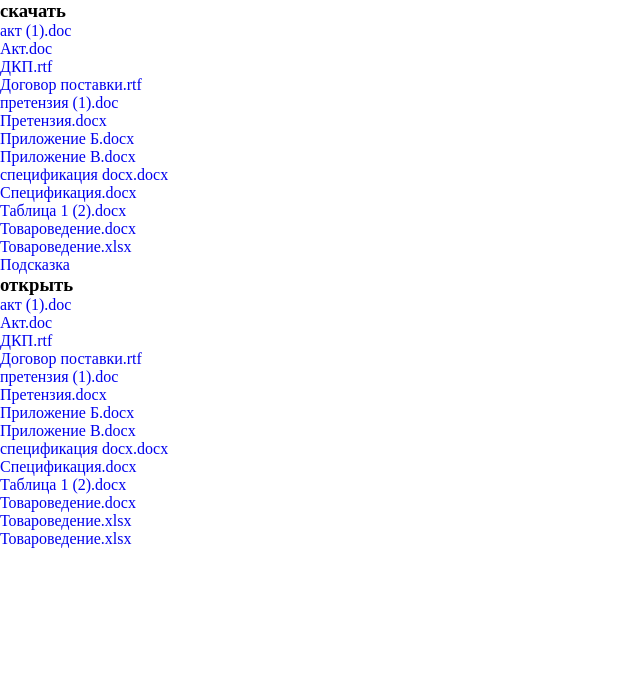
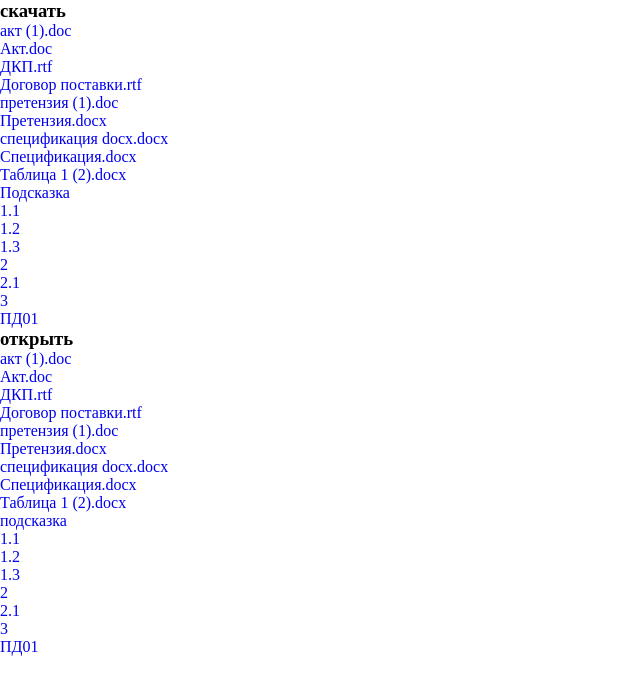
Before and after one commit to Xlebushek001/shablon, a plain HTML site: page index.html in a window 1280 px wide. Shown: the whole page, without its empty margins (0-640 px from the left). Drawn offline with Linux system fonts and the light colour scheme.

Commit message:
Update index.html

```diff
--- a/index.html
+++ b/index.html
@@ -15,14 +15,17 @@
         <li><a href="file/Договор поставки.rtf" download target="_blank">Договор поставки.rtf</a></li>
         <li><a href="file/претензия (1).doc" download target="_blank">претензия (1).doc</a></li>
         <li><a href="file/Претензия.docx" download target="_blank">Претензия.docx</a></li>
-        <li><a href="file/Приложение Б.docx" download target="_blank">Приложение Б.docx</a></li>
-        <li><a href="file/Приложение В.docx" download target="_blank">Приложение В.docx</a></li>
         <li><a href="file/спецификация docx.docx" download target="_blank">спецификация docx.docx</a></li>
         <li><a href="file/Спецификация.docx" download target="_blank">Спецификация.docx</a></li>
         <li><a href="file/Таблица 1 (2).docx" download target="_blank">Таблица 1 (2).docx</a></li>
-        <li><a href="file/Товароведение.docx" download target="_blank">Товароведение.docx</a></li>
-        <li><a href="file/Товароведение.xlsx" download target="_blank">Товароведение.xlsx</a></li>
         <li><a href="file/Подсказка.docx" download target="_blank">Подсказка</a></li>
+        <li><a href="file/1.1.docx" target="_blank">1.1</a></li>
+        <li><a href="file/1.2.docx" target="_blank">1.2</a></li>
+        <li><a href="file/1.3.doc" target="_blank">1.3</a></li>
+        <li><a href="file/2.docx" target="_blank">2</a></li>
+        <li><a href="file/2.1.docx" target="_blank">2.1</a></li>
+        <li><a href="file/3.docx" target="_blank">3</a></li>
+        <li><a href="file/ПД01.docx" target="_blank">ПД01</a></li>
     </ul>
     <h3>открыть</h3>
     <ul>
@@ -32,14 +35,17 @@
         <li><a href="file/Договор поставки.pdf" target="_blank">Договор поставки.rtf</a></li>
         <li><a href="file/претензия (1).pdf" target="_blank">претензия (1).doc</a></li>
         <li><a href="file/Претензия.pdf" target="_blank">Претензия.docx</a></li>
-        <li><a href="file/Приложение Б.pdf" target="_blank">Приложение Б.docx</a></li>
-        <li><a href="file/Приложение В.pdf" target="_blank">Приложение В.docx</a></li>
         <li><a href="file/спецификация docx.pdf" target="_blank">спецификация docx.docx</a></li>
         <li><a href="file/Спецификация.pdf" target="_blank">Спецификация.docx</a></li>
         <li><a href="file/Таблица 1 (2).pdf" target="_blank">Таблица 1 (2).docx</a></li>
-        <li><a href="file/Товароведение.pdf" target="_blank">Товароведение.docx</a></li>
-        <li><a href="file/Товароведение xlsx.pdf" target="_blank">Товароведение.xlsx</a></li>
-        <li><a href="file/Подсказка.pdf" target="_blank">Товароведение.xlsx</a></li>
+        <li><a href="file/Подсказка.pdf" target="_blank">подсказка</a></li>
+        <li><a href="file/1.1.pdf" target="_blank">1.1</a></li>
+        <li><a href="file/1.2.pdf" target="_blank">1.2</a></li>
+        <li><a href="file/1.3.pdf" target="_blank">1.3</a></li>
+        <li><a href="file/2.pdf" target="_blank">2</a></li>
+        <li><a href="file/2.1.pdf" target="_blank">2.1</a></li>
+        <li><a href="file/3.pdf" target="_blank">3</a></li>
+        <li><a href="file/ПД01.pdf" target="_blank">ПД01</a></li>
     </ul>
 </body>
 </html>
```
